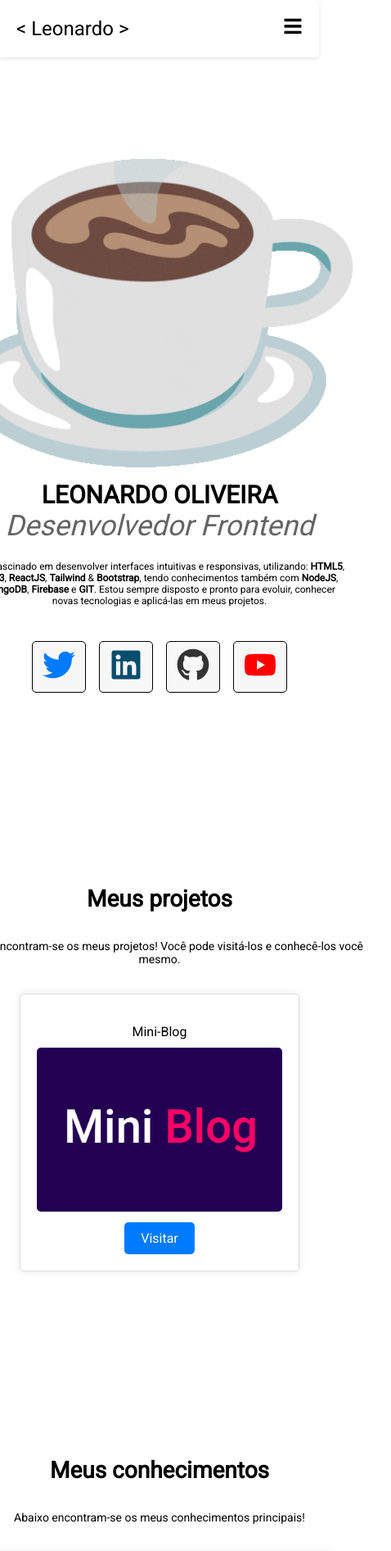
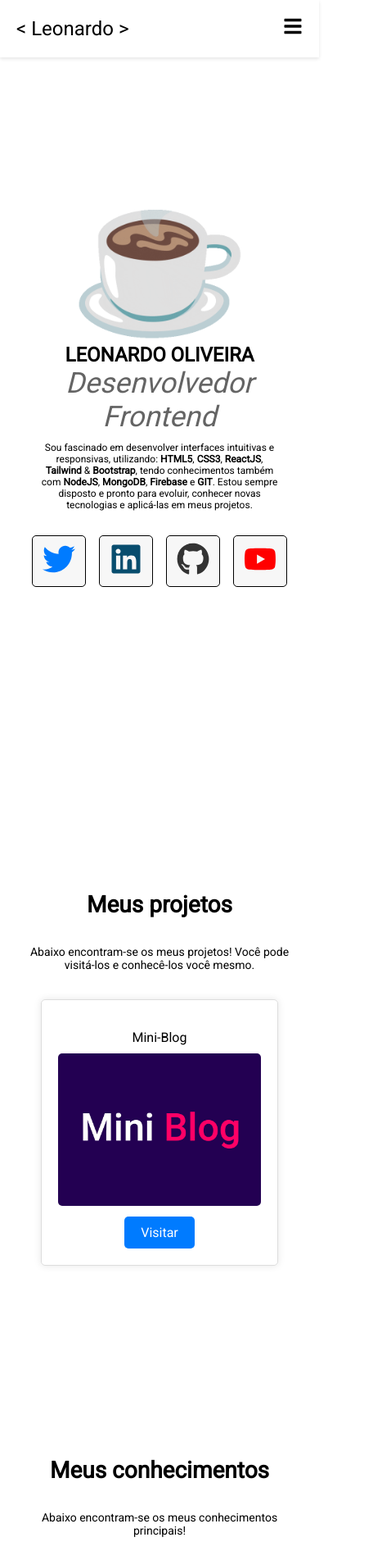
Before and after one commit to leoz11/portfolio-website, a React (Create React App) app: page / in a window 390 px wide. Shown: the top 1892 px of the page at 82% size, 478 px wide, since content can reach past the window. Built offline with nearby package versions, Linux system fonts and the light colour scheme.

Commit message:
Updating App.css

```diff
--- a/src/App.css
+++ b/src/App.css
@@ -531,11 +531,11 @@ body,
 
 @media screen and (max-width: 480px) {
   body {
-    font-size: 14px; /* Adjust the base font size */
+    font-size: 14px;
   }
 
   .title {
-    font-size: 30px;
+    font-size: 24px;
     font-weight: bold;
   }
 
@@ -544,6 +544,7 @@ body,
     text-align: justify;
     padding: 10px;
     width: 90%;
+    margin: 0 auto;
   }
 
   .tech-card {
@@ -552,21 +553,26 @@ body,
   }
 
   .tech-icon {
-    font-size: 25px;
+    font-size: 20px;
     margin: 5px;
   }
 
   #sobre h2 {
-    font-size: 30px;
+    font-size: 24px;
   }
 
   #sobre p {
     font-size: 14px;
+    max-width: 300px;
+    margin: 0 auto;
   }
 
   #home img {
-    width: 60vh;
+    width: 25vh;
     margin-top: 20px;
+    display: block;
+    margin-left: auto;
+    margin-right: auto;
   }
 
   .video-container {
@@ -582,9 +588,10 @@ body,
 
   .youtube-video {
     width: 90%;
+    max-width: 300px;
   }
 
   .redes-sociais a {
-    padding: 10px 50px;
+    padding: 10px 30px;
   }
 }
```
